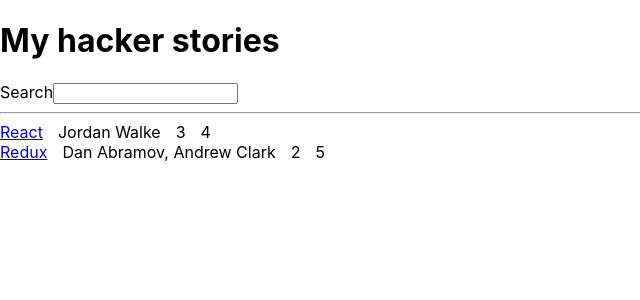
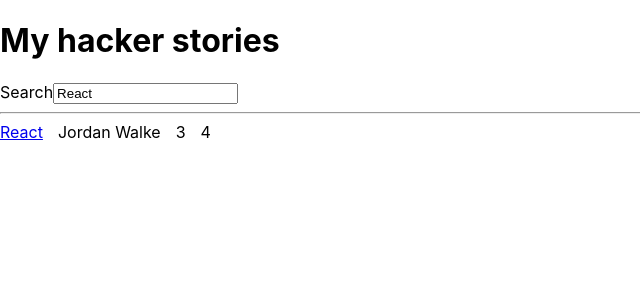
Before and after one commit to huy19712011/hacker-stories, a React (Create React App) app: page / in a window 1280 px wide. Shown: the top 300 px of the page, without its empty margins (0-640 px from the left). Built offline with nearby package versions, Linux system fonts and the light colour scheme.

Commit message:
React controlled components

```diff
--- a/src/App.js
+++ b/src/App.js
@@ -24,7 +24,7 @@
         },
     ];
 
-    const [searchTerm, setSearchTerm] = React.useState('');
+    const [searchTerm, setSearchTerm] = React.useState('React');
 
     const handleSearch = event => {
 
@@ -38,7 +38,7 @@
         <div>
             <h1>My hacker stories</h1>
 
-            <Search onSearch={handleSearch} searchTerm={searchTerm}></Search>
+            <Search onSearch={handleSearch} search={searchTerm}></Search>
 
 {/*
             if need seachTerm in Search component
@@ -71,7 +71,7 @@
     return (
         <div>
             <label htmlFor="search">Search</label>
-            <input id="search" type="text" onChange={props.onSearch}/>
+            <input id="search" type="text" value={props.search} onChange={props.onSearch}/>
 
 {/*
             if need seachTerm in Search component
```
